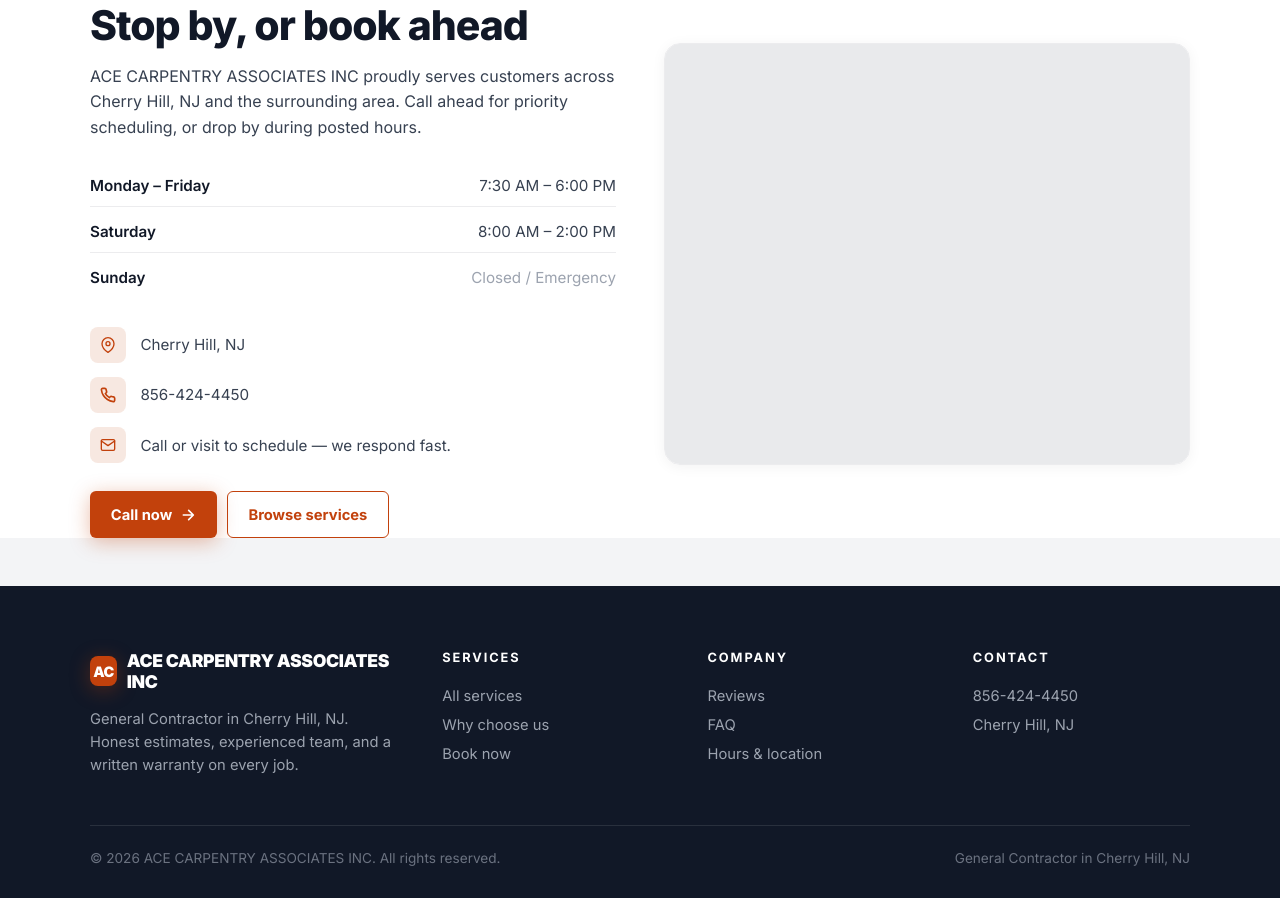
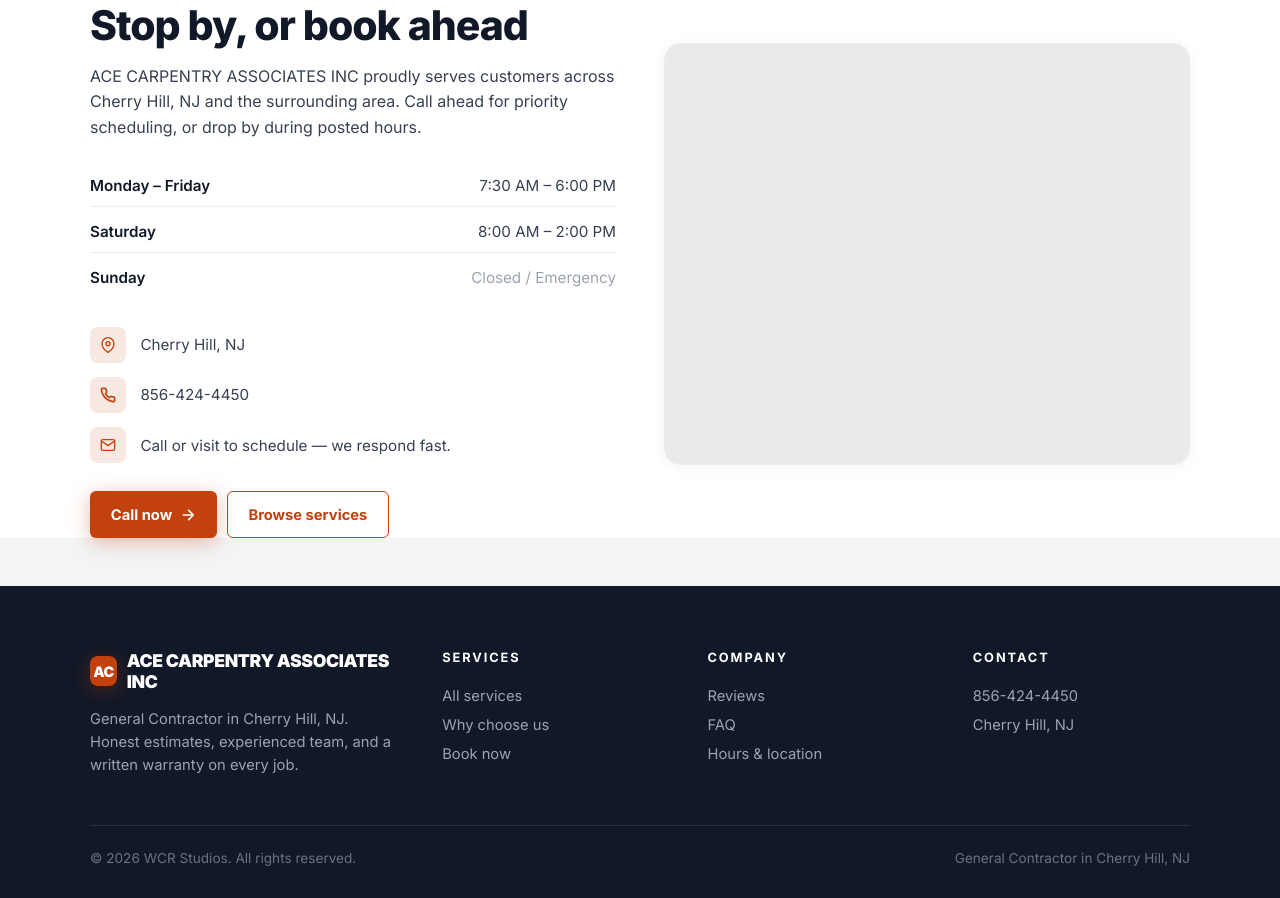
Before and after one commit to Wrenbjor/trades--ace-carpentry-associates-inc, a plain HTML site: page index.html in a window 1280 px wide. Shown: the part 4691-5589 px from the top of the page. Drawn offline with nearby package versions, Linux system fonts and the light colour scheme; no server answers.

Commit message:
Update site

```diff
--- a/index.html
+++ b/index.html
@@ -605,7 +605,7 @@
     </div>
   </div>
   <div class="foot-bottom">
-    <div>&copy; 2026 ACE CARPENTRY ASSOCIATES INC. All rights reserved.</div>
+    <div>&copy; 2026 WCR Studios. All rights reserved.</div>
     <div>General Contractor in Cherry Hill, NJ</div>
   </div>
 </footer>
```
